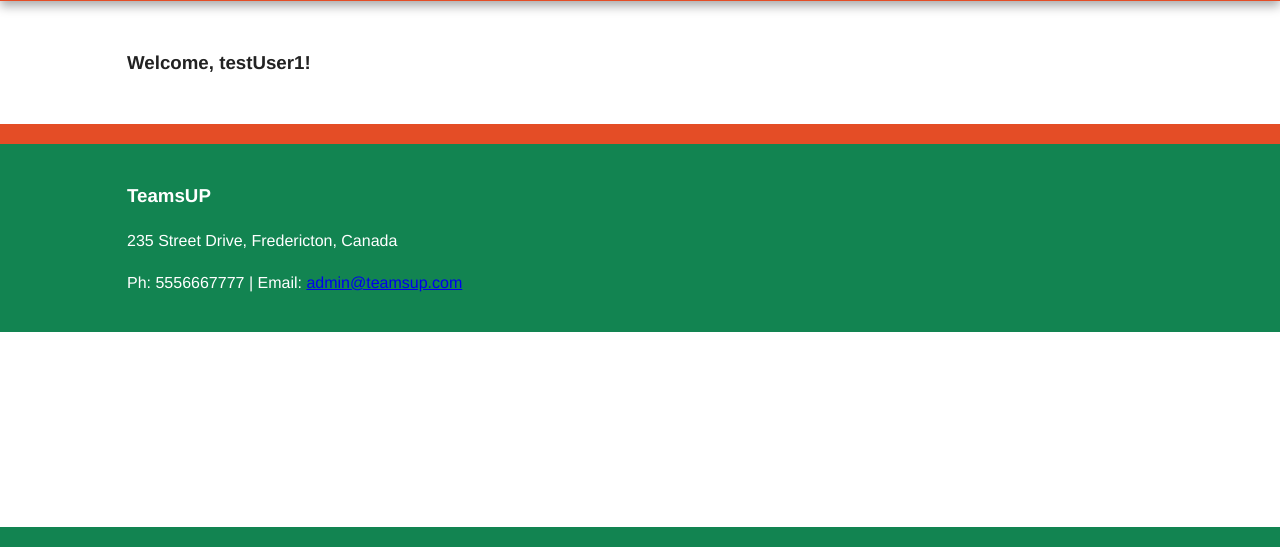
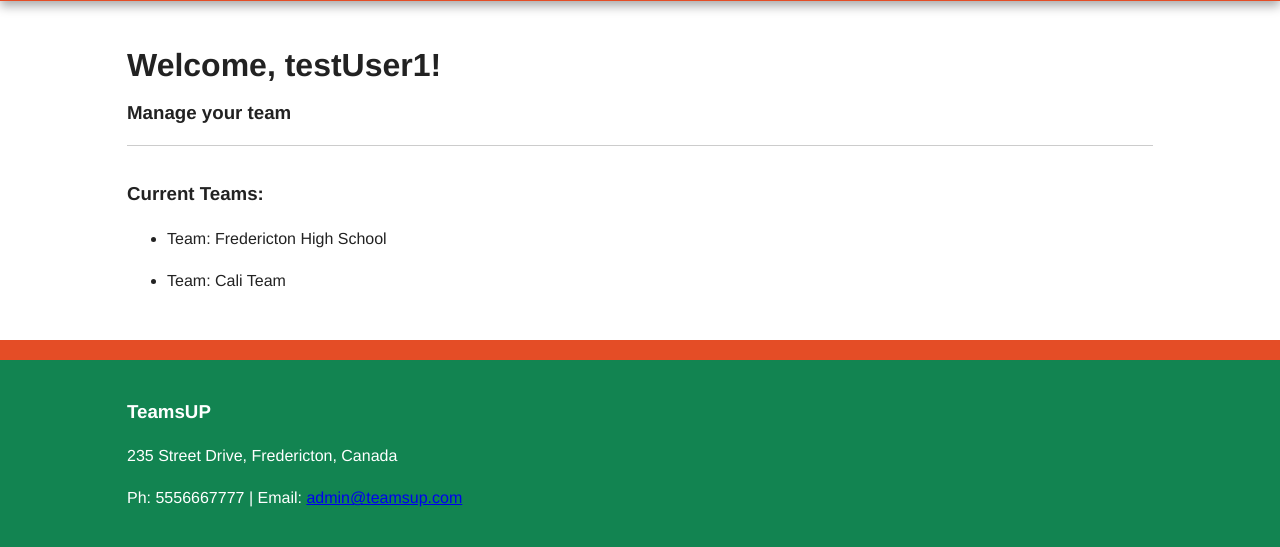
Before and after one commit to Beaconquest/teamsup, a Flask app: a page that uses flask_package/templates/user.html in a window 1280 px wide. Shown: the part 273-820 px from the top of the page. Run offline with Flask 2, Linux system fonts and the light colour scheme; a user stored in the database is signed in; data comes from the database, SQL or seed files in the repository; both versions use the stored data as it was after the commit; some libraries are stand-ins or nearby versions.

Commit message:
associated team registeration to user model

```diff
--- a/flask_package/models.py
+++ b/flask_package/models.py
@@ -30,6 +30,7 @@ class Team(db.Model):
     id = db.Column(db.Integer, primary_key=True)
     team_name = db.Column(db.String(140), index=True, unique=True)
     users = db.relationship("User", backref='team', lazy='dynamic')
+    coach_id = db.Column(db.Integer)
     athletes = db.relationship("Athlete", backref='team', lazy='dynamic')
 
     def __repr__(self):
--- a/flask_package/routes.py
+++ b/flask_package/routes.py
@@ -53,19 +53,31 @@ def athletes():
 @login_required
 def register_team():
     """Team Registration Form."""
+
     if current_user.role == 'Head Coach':
+
+        teams = Team.query.filter_by(coach_id=current_user.id)
+        if teams is None:
+            teams = []
         form = TeamRegistrationForm(csfr_enable=False)
         if form.validate_on_submit():
-            team = Team(team_name=form.team_name.data)
+            team = Team(
+                team_name = form.team_name.data,
+                coach_id = current_user.id
+            )
             db.session.add(team)
             db.session.commit()
             return redirect('/team')
-    return render_template("register-team.html", title='Team', template_form=form)
+    return render_template("register-team.html", title='Team', teams=teams, template_form=form)
 
 @app.route('/team')
 @login_required
 def team():
-    teams = Team.query.all()
+    teams = Team.query.filter_by(coach_id=current_user.id)
+
+    if teams is None:
+            teams = []
+
     return render_template('team.html', teams=teams)
 
 @app.route('/login', methods=["GET", "POST"])
@@ -91,7 +103,9 @@ def logout():
 @login_required
 def user(username):
     user = User.query.filter_by(username=username).first_or_404()
-    return render_template('user.html', template_form=user)
+    teams = Team.query.filter_by(coach_id=user.id)
+
+    return render_template('user.html', user=user, teams=teams)
 
 @app.route('/coaches')
 @login_required
--- a/flask_package/templates/user.html
+++ b/flask_package/templates/user.html
@@ -1,9 +1,19 @@
 {% extends 'base.html'%}
 
 {% block content %}
-    {% if current_user.is_authenticated %}
-        <h3> Welcome, {{ current_user.username }}!</h3>
-    {% endif %}
+    <h1> Welcome, {{ current_user.username }}!</h1>
+
+    <h3>Manage your team</h3><hr>
+
+    <article>
+        <h3>Current Teams:</h3>
+        {% for team in teams %}
+            <ul>
+                <li>{{ team }}</li>
+            </ul>
+        {% endfor %}
+
+    </article>
 {% endblock %}
 
 {% block sidebar %}
```
Also changed, not shown: flask_package/templates/team.html (+8 -3 lines), flask_package/myTeamDatabase.db.
